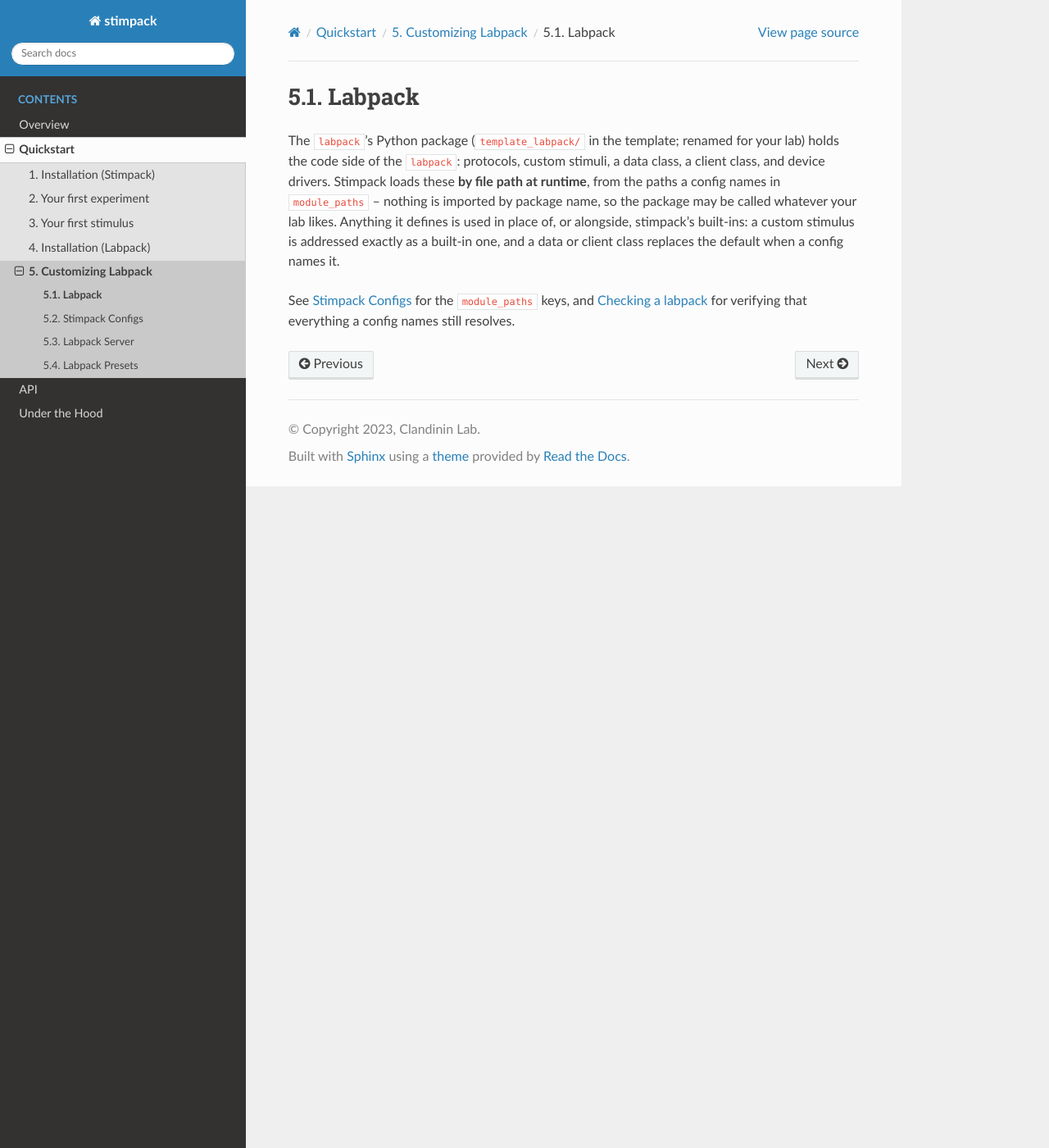
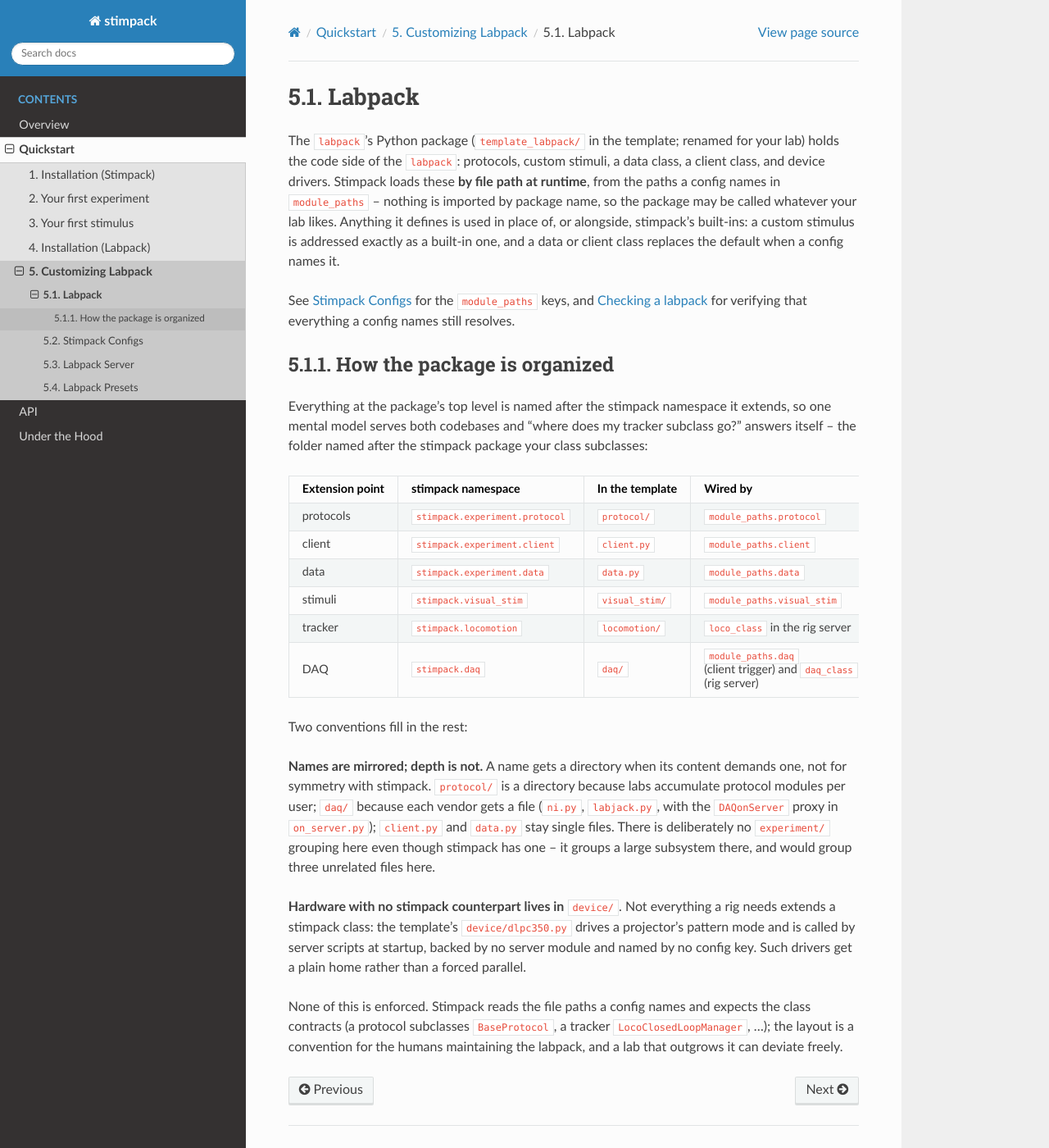
Before and after one commit to ClandininLab/stimpack, a Sphinx documentation site: the page built from docs/source/labpack_self.rst, in a window 1280 px wide and 1400 px high. Shown: the whole window at 82% size. Built offline with Sphinx 7.4.7 and the Read the Docs theme 3.1.0, drawn with Linux system fonts in a browser that asks for light colours.

Commit message:
Write down how a labpack is organized, on the labpack page
The layout conventions the template now follows -- top-level names mirror
the stimpack namespace they extend, depth follows content rather than
symmetry, device/ holds hardware with no stimpack counterpart -- took
real discussion to converge on, which is the sign they are not obvious
from the tree alone. One table maps extension point -> stimpack namespace
-> template location -> the config key or server kwarg that wires it, and
the closing paragraph says plainly that stimpack enforces none of it:
the contract is module_paths and the class contracts, the layout is for
humans.

Co-Authored-By: Claude Fable 5 <noreply@anthropic.com>
Claude-Session: https://claude.ai/code/session_01CPhcJNpT2UTPfwvfJKLdVv

```diff
--- a/docs/source/labpack_self.rst
+++ b/docs/source/labpack_self.rst
@@ -11,3 +11,61 @@ replaces the default when a config names it.
 
 See :doc:`labpack_configs` for the ``module_paths`` keys, and :doc:`check_labpack` for verifying
 that everything a config names still resolves.
+
+How the package is organized
+----------------------------
+
+Everything at the package's top level is named after the stimpack namespace it extends, so one
+mental model serves both codebases and "where does my tracker subclass go?" answers itself --
+the folder named after the stimpack package your class subclasses:
+
+.. list-table::
+   :header-rows: 1
+
+   * - Extension point
+     - stimpack namespace
+     - In the template
+     - Wired by
+   * - protocols
+     - ``stimpack.experiment.protocol``
+     - ``protocol/``
+     - ``module_paths.protocol``
+   * - client
+     - ``stimpack.experiment.client``
+     - ``client.py``
+     - ``module_paths.client``
+   * - data
+     - ``stimpack.experiment.data``
+     - ``data.py``
+     - ``module_paths.data``
+   * - stimuli
+     - ``stimpack.visual_stim``
+     - ``visual_stim/``
+     - ``module_paths.visual_stim``
+   * - tracker
+     - ``stimpack.locomotion``
+     - ``locomotion/``
+     - ``loco_class`` in the rig server
+   * - DAQ
+     - ``stimpack.daq``
+     - ``daq/``
+     - ``module_paths.daq`` (client trigger) and ``daq_class`` (rig server)
+
+Two conventions fill in the rest:
+
+**Names are mirrored; depth is not.** A name gets a directory when its content demands one, not
+for symmetry with stimpack. ``protocol/`` is a directory because labs accumulate protocol modules
+per user; ``daq/`` because each vendor gets a file (``ni.py``, ``labjack.py``, with the
+``DAQonServer`` proxy in ``on_server.py``); ``client.py`` and ``data.py`` stay single files.
+There is deliberately no ``experiment/`` grouping here even though stimpack has one -- it groups
+a large subsystem there, and would group three unrelated files here.
+
+**Hardware with no stimpack counterpart lives in** ``device/``. Not everything a rig needs
+extends a stimpack class: the template's ``device/dlpc350.py`` drives a projector's pattern mode
+and is called by server scripts at startup, backed by no server module and named by no config
+key. Such drivers get a plain home rather than a forced parallel.
+
+None of this is enforced. Stimpack reads the file paths a config names and expects the class
+contracts (a protocol subclasses ``BaseProtocol``, a tracker ``LocoClosedLoopManager``, ...);
+the layout is a convention for the humans maintaining the labpack, and a lab that outgrows it
+can deviate freely.
```
